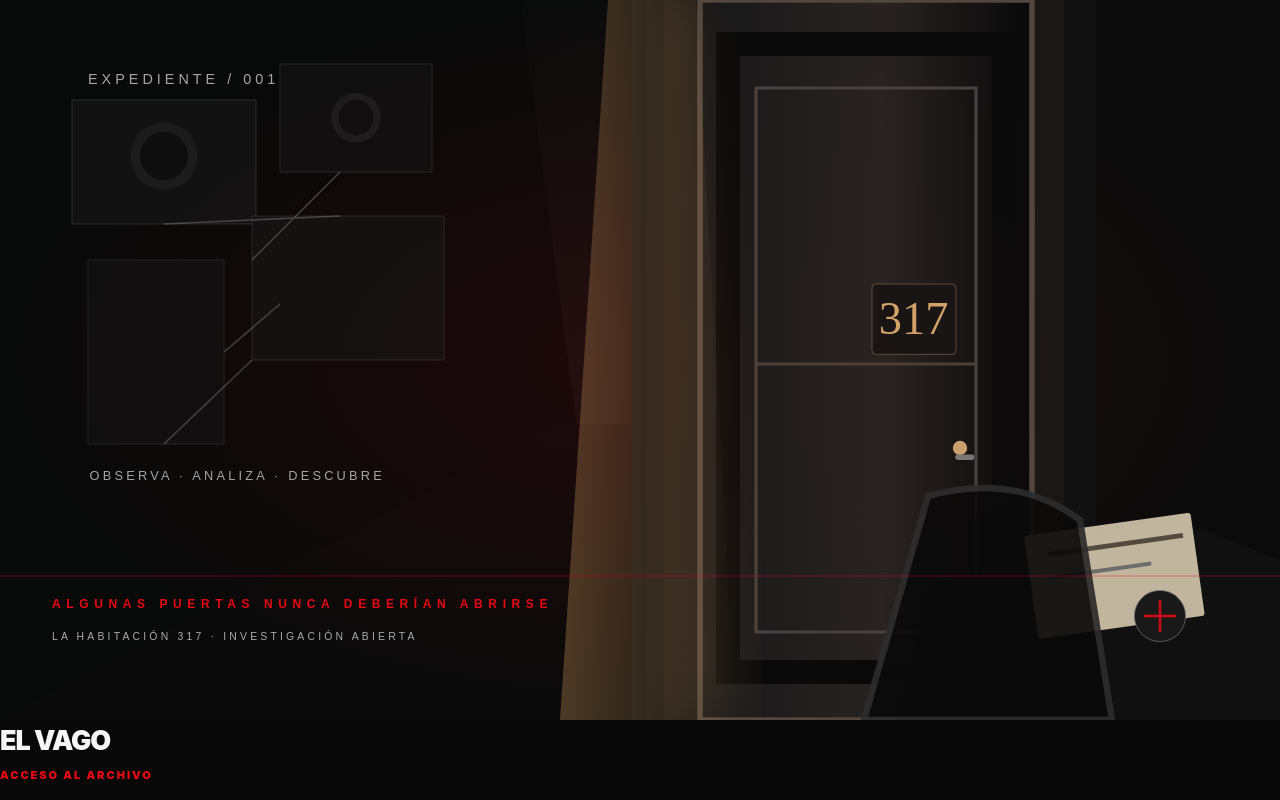
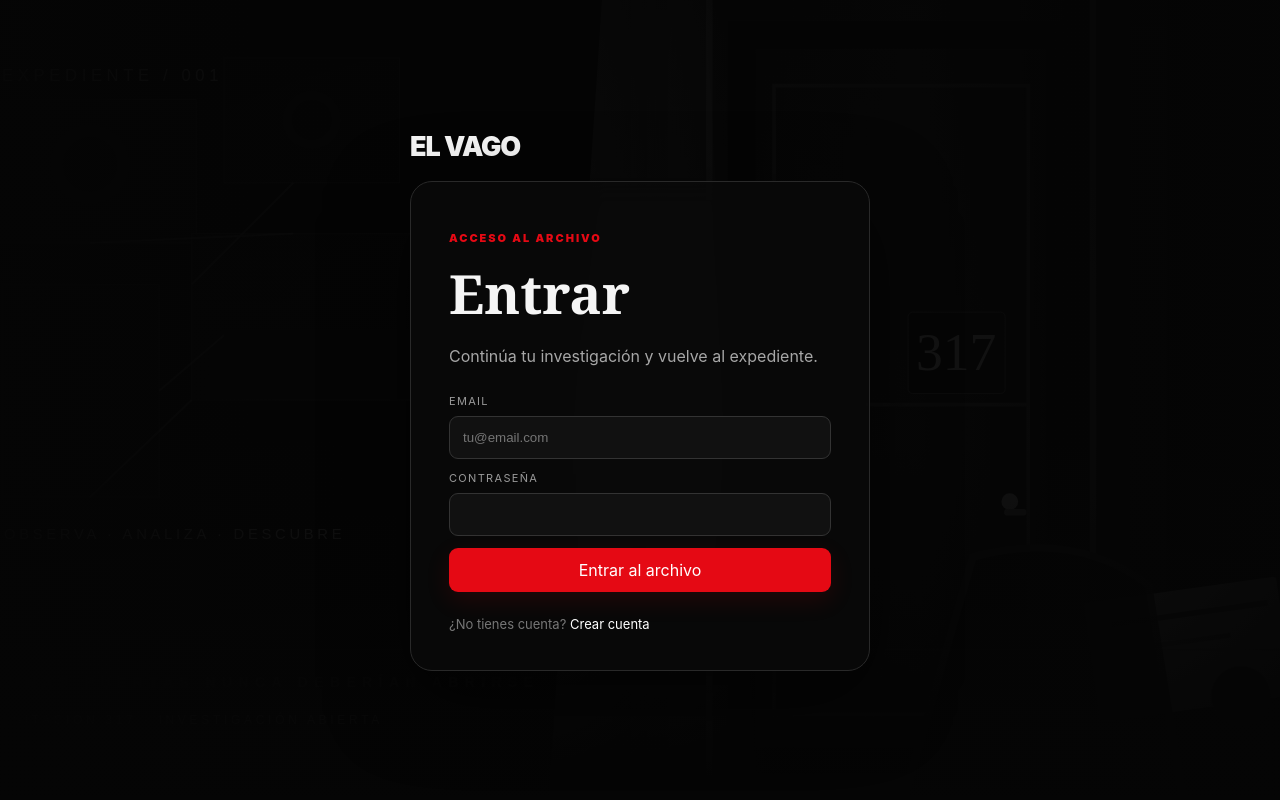
Before and after one commit to cesarrosa610-collab/el-vago, a Next.js app: page /login in a window 1280 px wide. Shown: the top 800 px of the page. Built offline with nearby package versions, Linux system fonts and the light colour scheme.

Commit message:
Add cinematic authentication styling

```diff
--- a/src/app/style.css
+++ b/src/app/style.css
@@ -828,3 +828,20 @@
 .miVagoPage .homeSection .card .bar{margin:18px 0}
 .miVagoPage .homeSection .card .btn{margin-top:4px}
 @media(max-width:760px){.miVagoPage .homeHero:after{position:static;display:block;margin-top:26px}}
+
+
+/* EL VAGO — acceso cinematográfico */
+.authPage{position:relative;min-height:100vh;display:grid;place-items:center;overflow:hidden;background:#050505}
+.authBackdrop{position:absolute;inset:0;opacity:.34}
+.authBackdrop img{width:100%;height:100%;object-fit:cover;filter:grayscale(1) contrast(1.12);transform:scale(1.04)}
+.authBackdrop:after{content:"";position:absolute;inset:0;background:linear-gradient(90deg,rgba(5,5,5,.95),rgba(5,5,5,.58),rgba(5,5,5,.92)),linear-gradient(0deg,#050505,transparent 45%,rgba(0,0,0,.4))}
+.authShell{position:relative;z-index:2;width:min(460px,calc(100% - 36px))}
+.authBrand{display:inline-block;margin-bottom:18px;text-decoration:none}
+.authCard{padding:38px;border:1px solid #292929;border-radius:22px;background:rgba(10,10,10,.88);box-shadow:0 25px 80px rgba(0,0,0,.55);backdrop-filter:blur(14px)}
+.authCard h1{font-family:Georgia,serif;font-size:clamp(38px,7vw,54px);margin:5px 0 10px}
+.authForm{margin-top:28px}
+.authForm label{display:grid;gap:8px;color:#999;font-size:11px;letter-spacing:.12em;text-transform:uppercase}
+.authForm .btn{width:100%}
+.authFoot{margin:24px 0 0;color:#777;font-size:13px}
+.authFoot a{color:#fff}
+@media(max-width:760px){.authCard{padding:28px 22px;border-radius:18px}.authShell{width:min(460px,calc(100% - 28px))}.authBackdrop{opacity:.25}}
```
